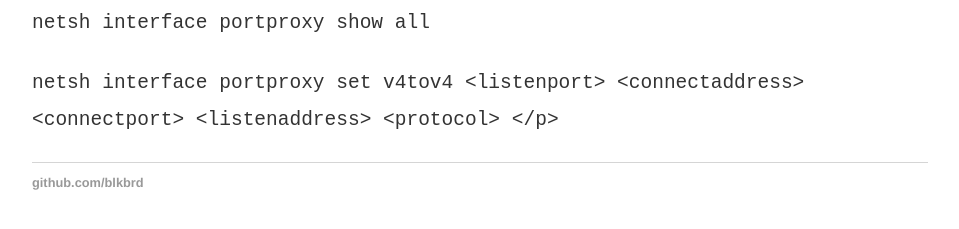
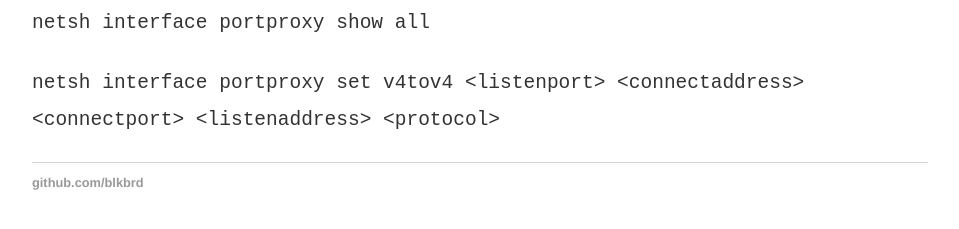
Before and after one commit to blkbrd/blkbrd.github.io, a Jekyll site: the page built from _posts/2017-06-23-PortProxy.md, in a window 1280 px wide. Shown: the part 300-529 px from the top of the page, without its empty margins (160-1119 px from the left). Built offline with Jekyll 4.4.1, drawn with Linux system fonts in a browser that asks for light colours.

Commit message:
Update 2017-06-23-PortProxy.md

```diff
--- a/_posts/2017-06-23-PortProxy.md
+++ b/_posts/2017-06-23-PortProxy.md
@@ -9,5 +9,5 @@ PortProxy can be used as a native way to do tunnelling on Windows. How neat is t
 <p><code> netsh interface portproxy show all </code>
 </p>
 <p><code> netsh interface portproxy set v4tov4 &lt;listenport&gt; &lt;connectaddress&gt; &lt;connectport&gt; &lt;listenaddress&gt; &lt;protocol&gt;
-</p>
+<p>
 <meta name="description" content="using command line to tunnel in Windows">
```
